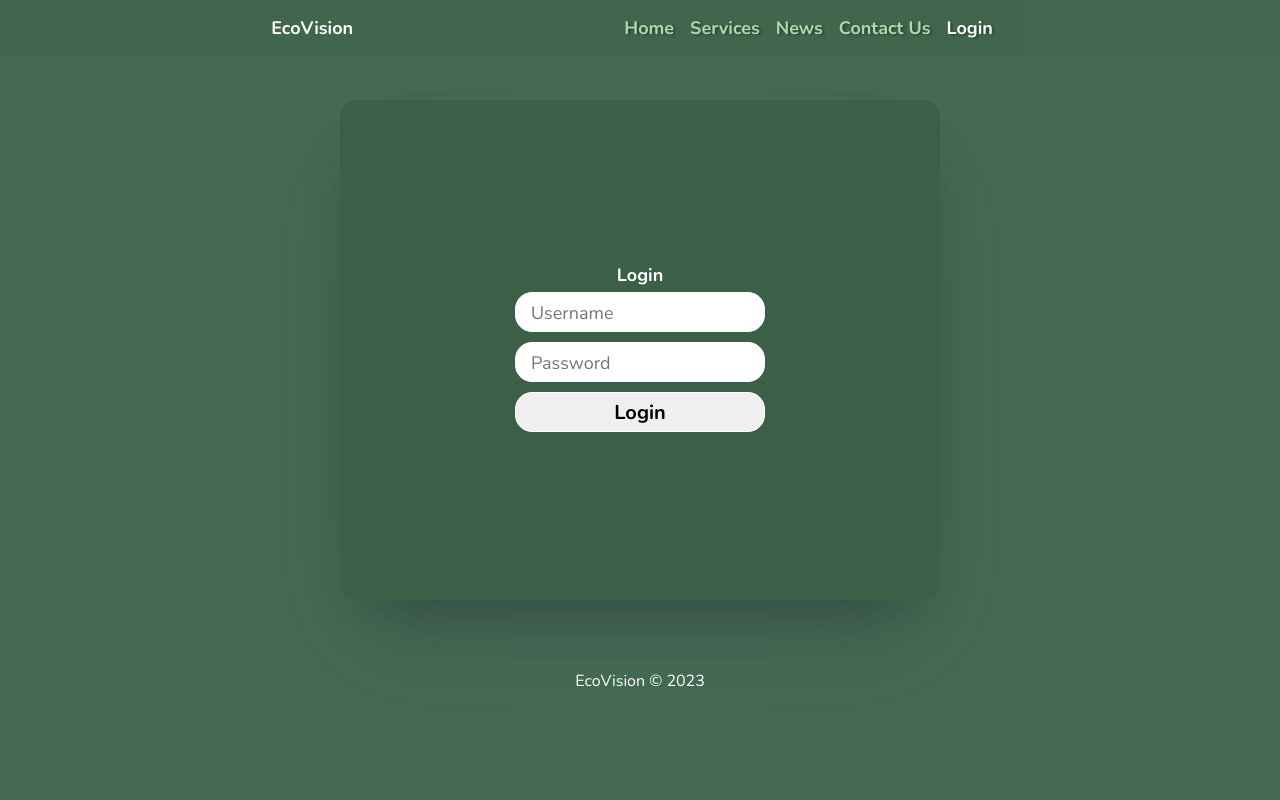
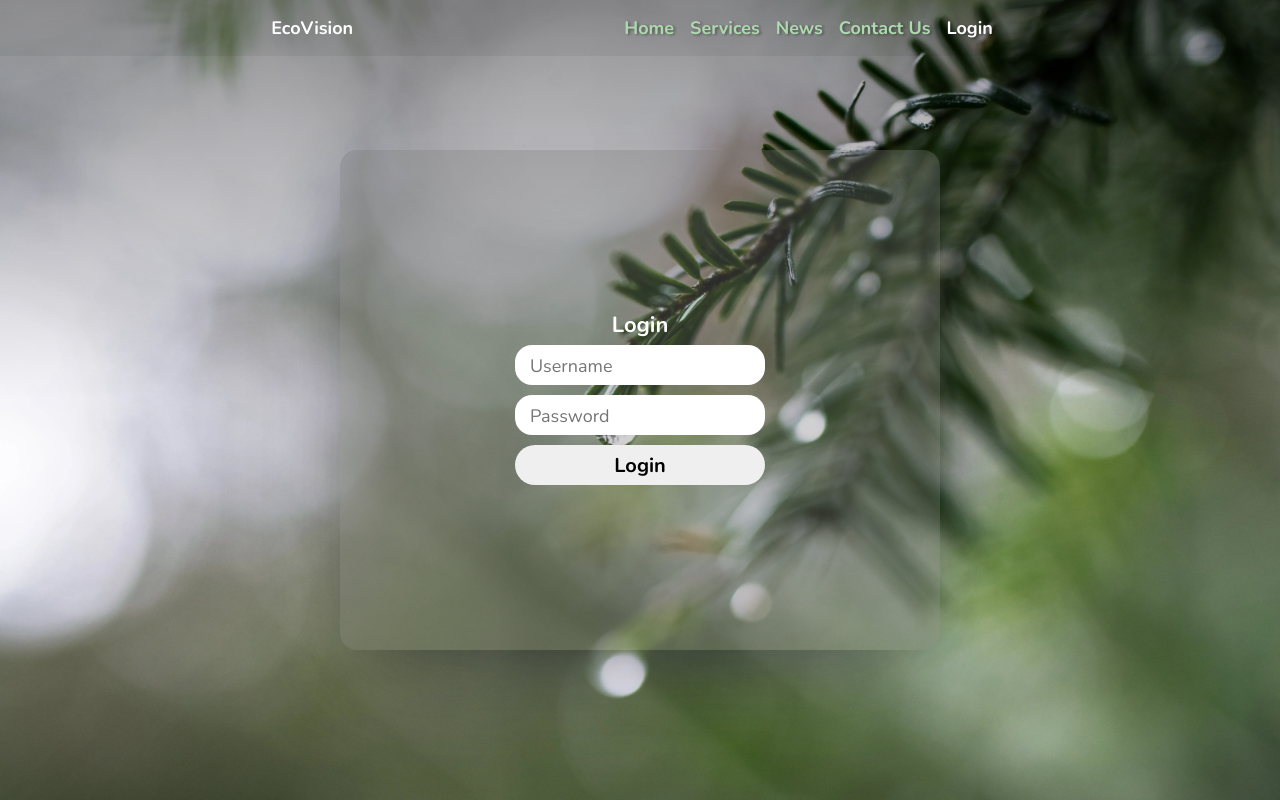
Before and after one commit to JacTBB/IT1166-EcoVision, a Flask app: page /login in a window 1280 px wide. Run offline with Flask 3, Linux system fonts and the light colour scheme; some libraries are stand-ins or nearby versions.

Commit message:
improve design login page, and login validation and moreeeee

```diff
--- a/app.py
+++ b/app.py
@@ -77,6 +77,7 @@ def news():
 @app.route('/login', methods=['GET', 'POST'])
 def login():
     form = LoginForm()
+    error_message = None
     if form.validate_on_submit():
         result = request.form
 
@@ -88,13 +89,15 @@ def login():
             if query is not None:
                 if query.username == result.get("username") and query.password == result.get("password"):
                     return render_template("account.html", username=query.username, password=query.password)
+            else:
+                error_message = "Invalid username or password"
 
             db.session.commit()
         except Exception as e:
             print(f"Error occurred: {e}")
             db.session.rollback()
 
-    return render_template("login.html", form=form, title='Login', selected="login")
+    return render_template("login.html", form=form, title='Login', selected="login", error_message=error_message)
 
 
 @app.errorhandler(404)
--- a/forms.py
+++ b/forms.py
@@ -1,4 +1,3 @@
-from email.message import EmailMessage
 from flask_wtf import FlaskForm
 from wtforms import StringField, PasswordField, SubmitField
 from wtforms.validators import InputRequired, DataRequired
--- /dev/null
+++ b/static/css/login.css
@@ -0,0 +1,114 @@
+.login-page {
+    position: relative;
+    display: flex;
+    flex-direction: column;
+    justify-content: center;
+    align-items: center;
+    height: 100vh;
+    width: 100%;
+    font-family: "Nunito";
+}
+
+.login-page img {
+    position: absolute;
+    background-size: cover;
+    background-repeat: no-repeat;
+    background-position: center;
+    background-color: linear-gradient(rgba(0, 0, 0, 0.5), rgba(0, 0, 0, 1));
+    height: inherit;
+    width: inherit;
+    z-index: -1;
+}
+
+.image-overlay {
+    position: absolute;
+    background: linear-gradient(rgba(0, 0, 0, 0.4), rgba(68, 68, 68, 0), rgba(68, 68, 68, 0));
+    height: inherit;
+    width: inherit;
+    z-index: -1;
+}
+
+footer {
+    display: none;
+}
+
+.login-container {
+    height: 500px;
+    width: 600px;
+    display: flex;
+    flex-direction: column;
+    align-items: center;
+    justify-content: center;
+    background-color: rgba(122, 122, 122, 0.342);
+    border-radius: 17px;
+    box-shadow: rgba(50, 50, 93, 0.25) 0px 50px 100px -20px,
+        rgba(0, 0, 0, 0.3) 0px 30px 60px -30px;
+    font-family: "Nunito";
+}
+
+.login-container>p {
+    font-weight: bold;
+}
+
+.login-container form {
+    display: flex;
+    flex-direction: column;
+    align-items: center;
+    justify-content: center;
+}
+
+.login-container form input {
+    height: 40px;
+    width: 250px;
+    border: 0;
+    margin: 5px;
+    border-radius: 17px;
+    padding-left: 15px;
+    padding-right: 15px;
+    font-size: 20px;
+}
+
+.login-container form input::placeholder {
+    position: relative;
+    line-height: 0px;
+    font-family: "Nunito";
+    word-wrap: break-word;
+    font-size: 18px;
+}
+
+.login-container form input[type="submit"] {
+    color: black;
+    font-family: "Nunito";
+    font-size: 20px;
+    font-weight: bold;
+    border-radius: 2rem;
+    height: 40px;
+    padding: 0;
+    cursor: pointer;
+    transition: 0.3s;
+}
+
+.login-container form input[type="submit"]:hover {
+    background-color: #cccccc;
+}
+
+input[type='text']:focus,
+input[type='password']:focus {
+    outline: 0.15rem solid black;
+    border-radius: 2rem;
+}
+
+.error-message::before {
+    font-family: 'Font Awesome 5 Pro';
+    content: "";
+    margin-right: 10px;
+
+}
+
+.error-message {
+    color: #e43c3c;
+    font-size: 18px;
+    font-weight: bold;
+    margin-top: 10px;
+    text-align: center;
+}
--- a/static/css/main.css
+++ b/static/css/main.css
@@ -90,9 +90,10 @@ footer {
 footer div {
   color: white;
   padding: 20px;
-  background-color: #456c52;
+  /* background-color: #456c52; */
   text-align: center;
 }
+
 footer a {
   color: white;
   text-decoration: none;
@@ -144,7 +145,7 @@ footer a {
   width: 100%;
 }
 
-.home-aboutus > div {
+.home-aboutus>div {
   display: flex;
   flex-direction: column;
   align-items: center;
@@ -169,7 +170,7 @@ footer a {
   color: white;
 }
 
-.home-news .row > a {
+.home-news .row>a {
   display: flex;
   color: white;
   text-decoration: none;
@@ -179,7 +180,7 @@ footer a {
 
 .home-news .row {
   display: flex;
-  flex-direction: row;
+  flex-flow: row wrap;
   justify-content: center;
   align-items: flex-start;
   padding: 20px;
@@ -203,9 +204,10 @@ footer a {
   flex-direction: column;
   justify-content: space-between;
   height: 100%;
+  font-size: 15px;
 }
 
-.home-news .catalog > div > div > * {
+.home-news .catalog>div>div>* {
   padding-bottom: 5px;
 }
 
@@ -219,7 +221,7 @@ footer a {
   flex-shrink: 1;
 }
 
-.home-news .catalog-image-container > img {
+.home-news .catalog-image-container>img {
   object-fit: cover;
   transition: 0.3s;
   height: 100%;
@@ -230,7 +232,7 @@ footer a {
 
 /* News */
 
-.container .news > img {
+.container .news>img {
   position: absolute;
   height: 100%;
   width: 100%;
@@ -306,7 +308,7 @@ footer a {
   transition: 0.3s;
 }
 
-.featured-news > div {
+.featured-news>div {
   margin-left: 30px;
   display: flex;
   flex-direction: column;
@@ -335,7 +337,7 @@ footer a {
   flex-grow: 1;
 }
 
-.news-section .news-column > a {
+.news-section .news-column>a {
   display: flex;
   color: white;
   text-decoration: none;
@@ -364,7 +366,7 @@ footer a {
   flex-shrink: 1;
 }
 
-.news-section .catalog-image-container > img {
+.news-section .catalog-image-container>img {
   object-fit: cover;
   transition: 0.3s;
   height: 100%;
@@ -373,7 +375,7 @@ footer a {
   pointer-events: none;
 }
 
-.news-section .news-column > a:hover .catalog-image-container > img {
+.news-section .news-column>a:hover .catalog-image-container>img {
   transform: scale(1.02);
   transition: 0.3s;
 }
@@ -389,7 +391,7 @@ footer a {
 
 .news-section .catalog .news-head .news-date {
   color: #e7e7e7;
-  font-size: 13px;
+  font-size: 15px;
 }
 
 .news-description {
@@ -405,91 +407,27 @@ footer a {
   .news-section .news-column {
     width: 740px;
   }
+
   .news-section .catalog {
     width: 352px;
   }
 }
+
 @media screen and (max-width: 768px) {
   .news-header h1 {
     padding-left: 20px;
   }
+
   .featured-news {
     display: none;
   }
+
   .news-section .news-column {
     width: 100%;
     justify-content: center;
   }
+
   .news-section .catalog {
     width: 432px;
   }
 }
-
-/* Login */
-
-.login-container {
-  margin-top: 100px;
-  height: 500px;
-  width: 600px;
-  display: flex;
-  flex-direction: column;
-  align-items: center;
-  justify-content: center;
-  background-color: rgba(28, 48, 27, 0.2);
-  border-radius: 17px;
-  box-shadow: rgba(50, 50, 93, 0.25) 0px 50px 100px -20px,
-    rgba(0, 0, 0, 0.3) 0px 30px 60px -30px;
-  font-family: "Nunito";
-}
-
-.login-container > p {
-  font-weight: bold;
-}
-
-.login-container form {
-  display: flex;
-  flex-direction: column;
-  align-items: center;
-  justify-content: center;
-}
-
-.login-container form input {
-  height: 40px;
-  width: 250px;
-  border: 1px solid white;
-  margin: 5px;
-  border-radius: 17px;
-  padding-left: 15px;
-  padding-right: 15px;
-  font-size: 20px;
-}
-
-.login-container form input::placeholder {
-  position: relative;
-  line-height: 0px;
-  font-family: "Nunito";
-  word-wrap: break-word;
-  font-size: 18px;
-}
-
-.login-container form input[type="submit"] {
-  color: black;
-  font-family: "Nunito";
-  font-size: 20px;
-  font-weight: bold;
-  border: 1px solid white;
-  border-radius: 17px;
-  height: 40px;
-  padding: 0;
-  cursor: pointer;
-  transition: 0.3s;
-}
-
-.login-container form input[type="submit"]:hover {
-  background-color: #c5d7c5;
-}
-
-.login-container form input:focus {
-  outline: 2px solid black;
-  border-radius: 2rem;
-}
--- a/templates/index.html
+++ b/templates/index.html
@@ -21,7 +21,7 @@
   <div class="home-news">
     <h2>News</h2>
     <div class="row">
-      {% for post in news %} <a href="{{ url_for('news', postid=post.postid) }}">
+      {% for post in news|sort(attribute="postid", reverse=true) %} <a href="{{ url_for('news', postid=post.postid) }}">
         <div class="catalog postid_{{ post.postid }}">
           <div class="catalog-image-container">
             <img src="{{ url_for('static', filename='images/' + post.image_name) }}" />
--- a/templates/layout.html
+++ b/templates/layout.html
@@ -1,5 +1,6 @@
 <!DOCTYPE html>
 <html>
+
 <head>
   <meta charset="utf-8" />
   <meta http-equiv="X-UA-Compatible" content="IE=edge" />
@@ -8,23 +9,23 @@
   <meta name="viewport" content="width=device-width, initial-scale=1" />
 
   {% if selected == 'article' %}
-    <link
-      rel="stylesheet"
-      href="{{ url_for('static',
-    filename='css/article.css') }}"
-    />
+  <link rel="stylesheet" href="{{ url_for('static',
+    filename='css/article.css') }}" />
+  {% endif %}
 
-    {% endif %} {% if selected == 'services' %}
-    <link
-      rel="stylesheet"
-      href="{{ url_for('static',
-    filename='css/services.css') }}"
-    />
+  {% if selected == 'services' %}
+  <link rel="stylesheet" href="{{ url_for('static',
+    filename='css/services.css') }}" />
   {% endif %}
-    <link
-      rel="stylesheet"
-      href="{{ url_for('static', filename='css/main.css') }}"
-    />
+
+  {% if selected == 'login' %}
+  <link rel="stylesheet" href="{{ url_for('static',
+    filename='css/login.css') }}" />
+  {% endif %}
+
+  <link rel="stylesheet" href="{{ url_for('static', filename='css/main.css') }}" />
+  <link rel="stylesheet" href="https://cdnjs.cloudflare.com/ajax/libs/font-awesome/6.5.1/css/all.min.css" />
+  <link href="https://cdn.jsdelivr.net/gh/hung1001/font-awesome-pro@4cac1a6/css/all.css" rel="stylesheet" type="text/css" />
 
   <script src="{{ url_for('static', filename='js/jquery-3.7.1.min.js')}}"></script>
   <script src="{{ url_for('static', filename='js/main.js')}}"></script>
@@ -37,37 +38,19 @@
     </div>
     <ul>
       <li>
-          <a
-            id="{% if selected == 'home' %}nav-selected{% endif %}"
-            href="{{ url_for('index') }}"
-            >Home</a
-          >
+        <a id="{% if selected == 'home' %}nav-selected{% endif %}" href="{{ url_for('index') }}">Home</a>
       </li>
       <li>
-          <a
-            id="{% if selected == 'services' %}nav-selected{% endif %}"
-            href="{{ url_for('services') }}"
-            >Services</a
-          >
+        <a id="{% if selected == 'services' %}nav-selected{% endif %}" href="{{ url_for('services') }}">Services</a>
       </li>
       <li>
-          <a
-            id="{% if selected == 'news' %}nav-selected{% endif %}"
-            href="{{ url_for('news') }}"
-            >News</a
-          >
+        <a id="{% if selected == 'news' %}nav-selected{% endif %}" href="{{ url_for('news') }}">News</a>
       </li>
       <li>
-          <a id="{% if selected == 'contact' %}nav-selected{% endif %}" href="#"
-            >Contact Us</a
-          >
+        <a id="{% if selected == 'contact' %}nav-selected{% endif %}" href="#">Contact Us</a>
       </li>
       <li>
-          <a
-            id="{% if selected == 'login' %}nav-selected{% endif %}"
-            href="{{ url_for('login') }}"
-            >Login</a
-          >
+        <a id="{% if selected == 'login' %}nav-selected{% endif %}" href="{{ url_for('login') }}">Login</a>
       </li>
     </ul>
   </nav>
@@ -80,4 +63,5 @@
     </div>
   </footer>
 </body>
+
 </html>
--- a/templates/login.html
+++ b/templates/login.html
@@ -1,13 +1,18 @@
 {% extends "layout.html" %} {% block content %}
-<div class="container">
+<div class="container login-page">
+  <img src="{{ url_for('static', filename='images/pexels-lumn-1410224.webp') }}">
+  <div class="image-overlay"></div>
   <div class="login-container">
-    <p style="color: white; font-size: 18px">Login</p>
+    <p style="color: white; font-size: 22px">Login</p>
     <form action="" method="POST">
       <div>{{form.username(size=20)}}</div>
       <div>{{form.password}}</div>
       <div>{{form.submit()}}</div>
       {{ form.csrf_token }}
     </form>
+    {% if error_message %}
+    <p class="error-message">{{ error_message }}</p>
+    {% endif %}
   </div>
 </div>
 
```
Also changed, not shown: templates/news.html (+5 -12 lines), static/images/pexels-lumn-1410224.webp (added), templates/account.html (line endings or trailing spaces), templates/oops.html (line endings or trailing spaces). Lines whose indentation alone changed are shown as unchanged.
